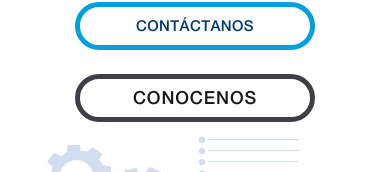
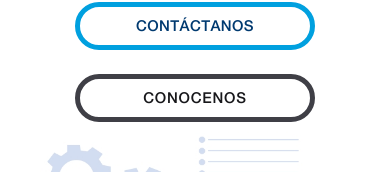
Before and after one commit to saufth/keyperspot, a Next.js app: page / in a window 390 px wide. Shown: the part 394-566 px from the top of the page. Built offline with nearby package versions, Linux system fonts and the light colour scheme.

Commit message:
Link text fixed

```diff
--- a/src/styles/navigation/Link.module.css
+++ b/src/styles/navigation/Link.module.css
@@ -8,7 +8,7 @@
     place-content-center
     /* Typography */
     font-neue-medium
-    text-lg md:text-base lg:text-lg
+    text-md lg:text-lg
     tracking-wider
     /* Border */
     border-[5px]
```
